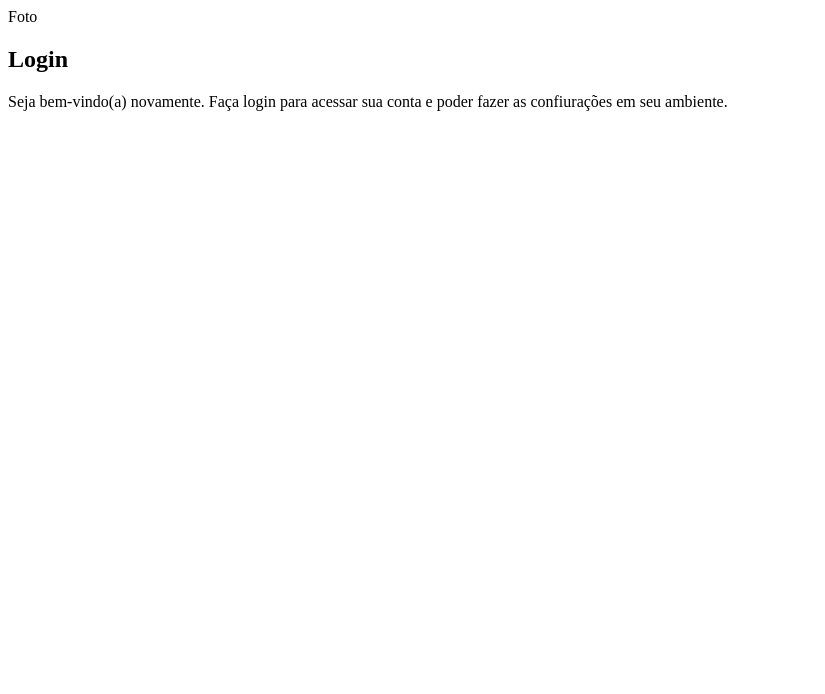
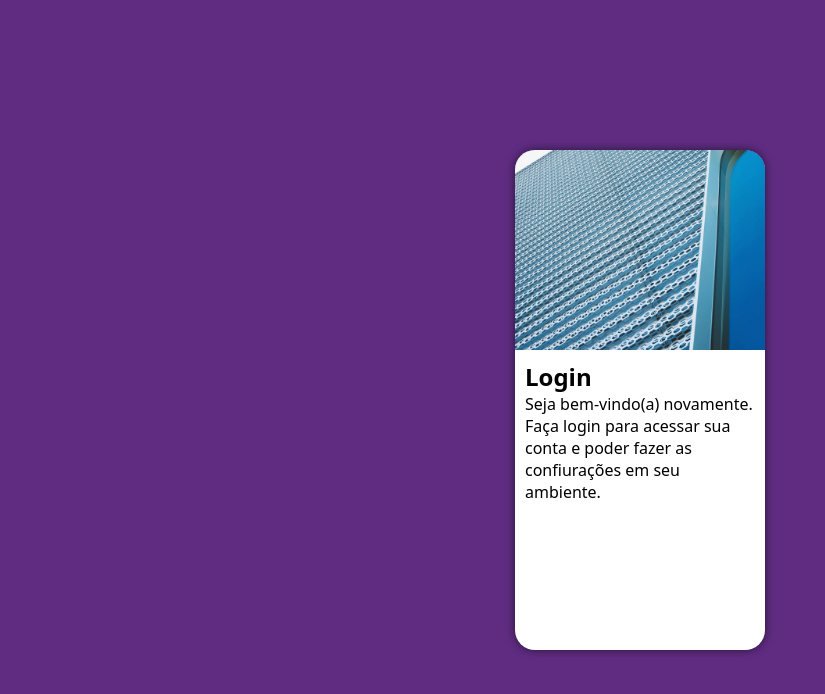
Before and after one commit to Augusto-0/projeto-login, a plain HTML site: page index.html in a window 1280 px wide. Shown: the whole page, without its empty margins (0-825 px from the left). Drawn offline with Linux system fonts and the light colour scheme.

Commit message:
login cell feito

```diff
--- a/estilos/style.css
+++ b/estilos/style.css
@@ -5,3 +5,49 @@
     Verde: #49a09d
     Lilás: #5f2c82
 */
+
+* {
+    font-family: system-ui, -apple-system, BlinkMacSystemFont, 'Segoe UI', Roboto, Oxygen, Ubuntu, Cantarell, 'Open Sans', 'Helvetica Neue', sans-serif;
+    margin: 0px;
+    padding: 0px;
+    box-sizing: border-box;
+}
+
+body, html {
+    background-color: #5f2c82;
+    height: 100vh;
+    width: 100vw;
+}
+
+main {
+    position: relative;
+    height: 100vh;
+    width: 100vw;
+}
+
+section#login {
+    position: absolute;
+    top: 50%;
+    left: 50%;
+    transform: translate(-50%, -50%);
+    overflow: hidden;
+
+    background-color: white;
+    width: 250px;
+    height: 500px;
+    border-radius: 20px;
+    box-shadow: 0px 0px 10px rgba(0, 0, 0, 0.582);
+}
+
+section#login > div#imagem {
+    background: #5f2c82 url("../imagens/metal.jpg") no-repeat;
+    background-position: right bottom;
+    background-size: cover;
+    height: 200px;
+    display: block;
+}
+
+section#login > div#formulario {
+    display: block;
+    padding: 10px;
+}
--- a/index.html
+++ b/index.html
@@ -9,8 +9,8 @@
 <body>
     <main>
         <section id="login">
-            <div id="imagen">
-                Foto
+            <div id="imagem">
+                <!--Aqui vai a imagem nas CSS -->
             </div>
             <div id="formulario">
                 <h1>Login</h1>
```
